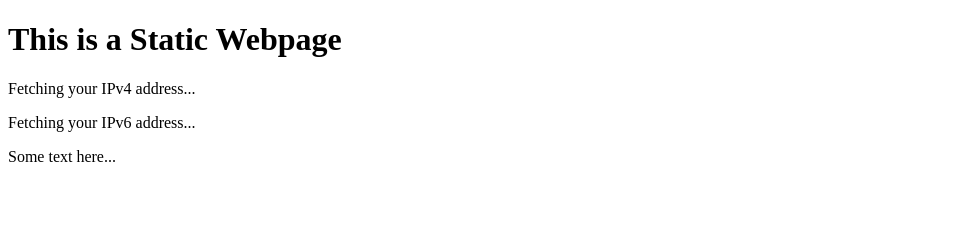
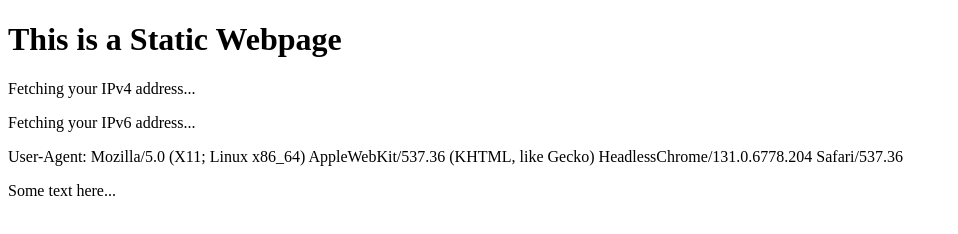
Before and after one commit to PeterPark07/Arachnip, a plain HTML site: page index.html in a window 1280 px wide. Shown: the whole page, without its empty margins (0-958 px from the left). Drawn offline with Linux system fonts and the light colour scheme; no server answers.

Commit message:
Update index.html

```diff
--- a/index.html
+++ b/index.html
@@ -22,6 +22,10 @@
                     document.getElementById('ipv6-address').innerText = 'Your IPv6 Address: ' + data.ip;
                 })
                 .catch(error => console.error('Error fetching IPv6:', error));
+
+            // Display User-Agent string
+            const userAgent = navigator.userAgent;
+            document.getElementById('user-agent').innerText = 'User-Agent: ' + userAgent;
         }
 
         // Execute logIP() when the page loads
@@ -32,6 +36,7 @@
     <h1>This is a Static Webpage</h1>
     <p id="ipv4-address">Fetching your IPv4 address...</p>
     <p id="ipv6-address">Fetching your IPv6 address...</p>
+    <p id="user-agent">Fetching your User-Agent...</p>
     <p>Some text here...</p>
 </body>
 </html>
```
